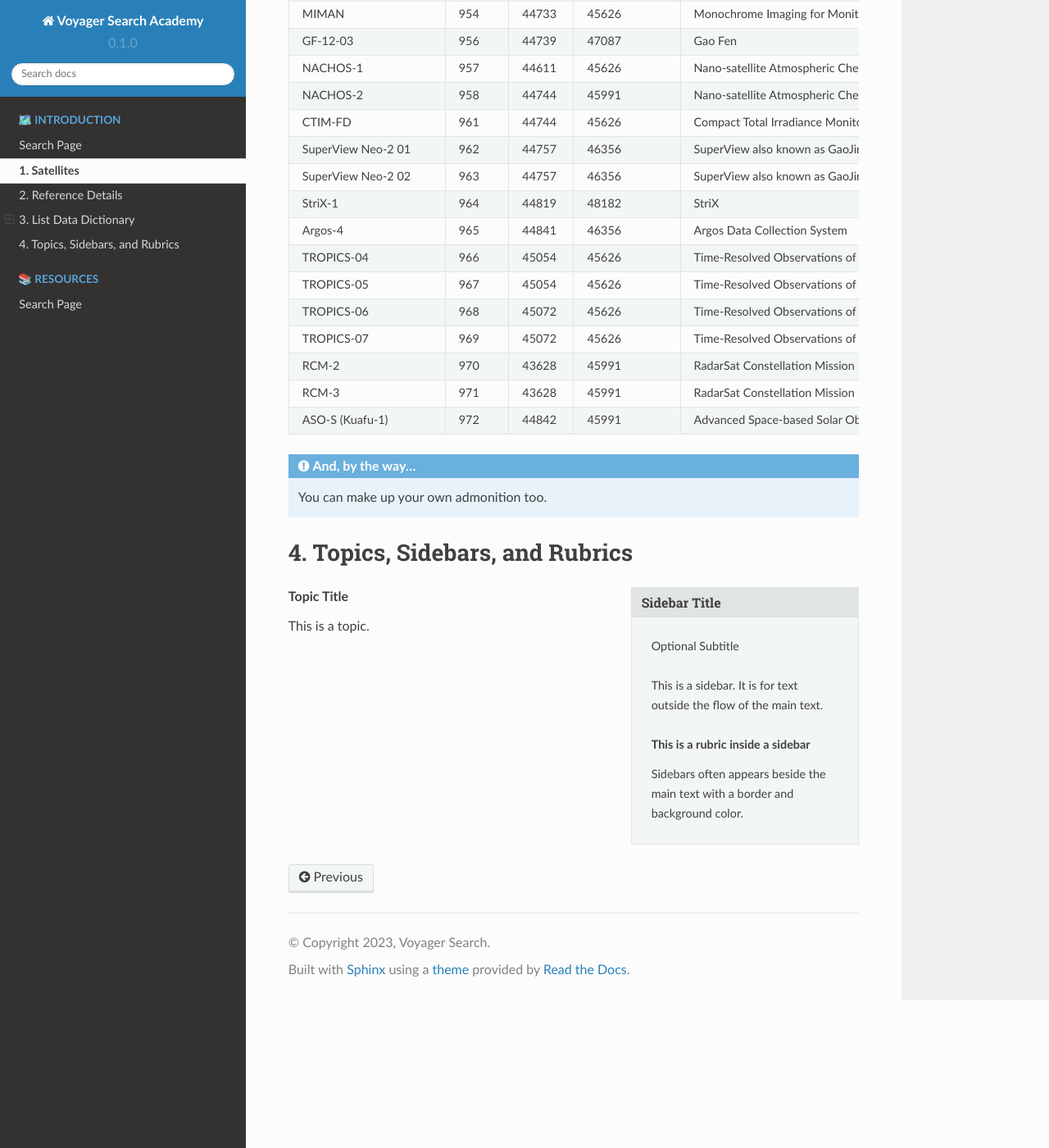
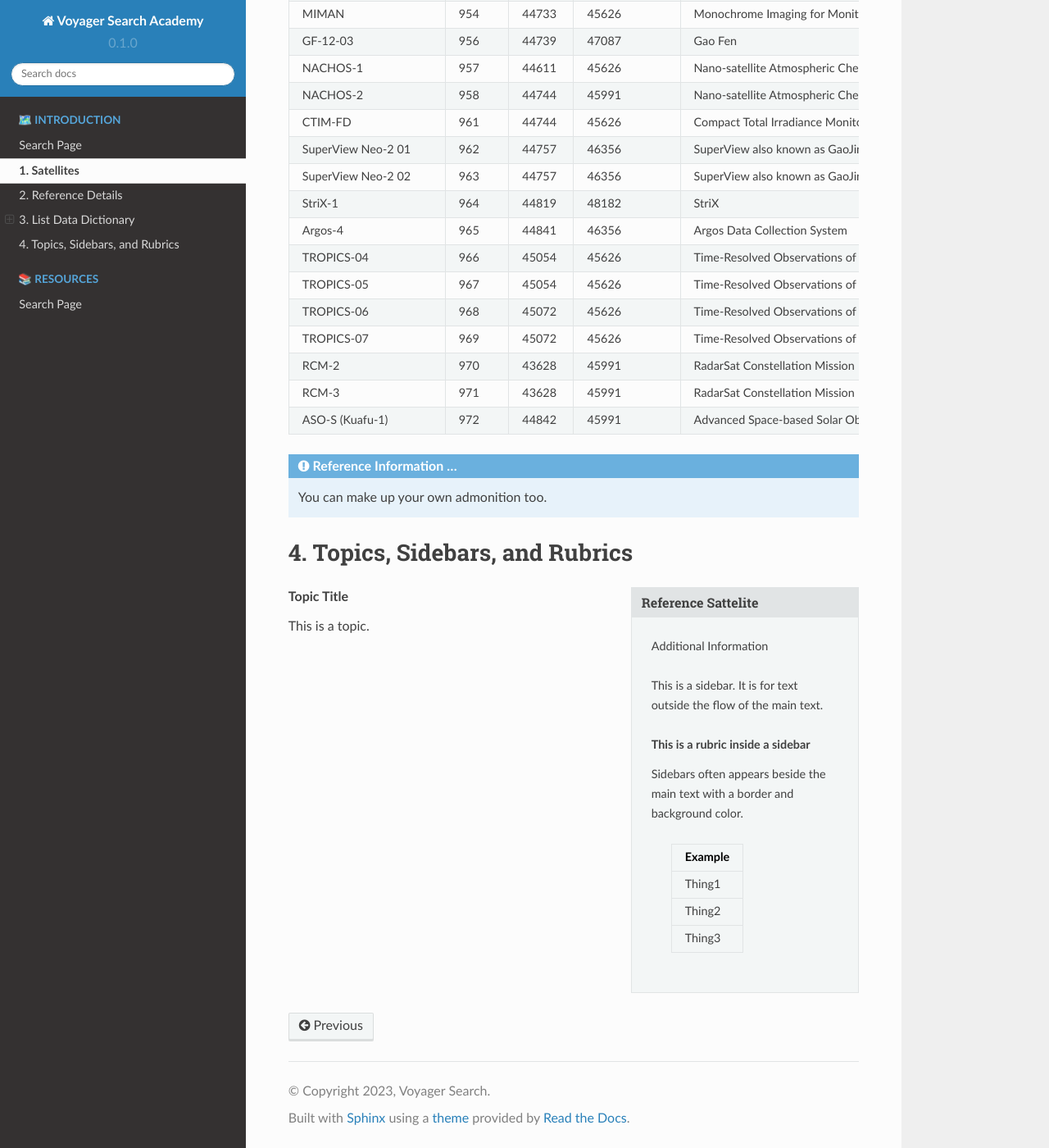
Before and after one commit to voyagersearch/academy, a Sphinx documentation site: the page built from docs/source/references/satellite/satellite.rst, in a window 1280 px wide and 1400 px high, scrolled down 28268 px. Shown: the whole window at 82% size. Built offline with Sphinx 7.4.7 and the Read the Docs theme 2.0.0, drawn with Linux system fonts in a browser that asks for light colours; pages that are not in the unit, such as notebooks, are missing from menus.

Commit message:
Update satellite.rst

```diff
--- a/docs/source/references/satellite/satellite.rst
+++ b/docs/source/references/satellite/satellite.rst
@@ -41,15 +41,15 @@ This data
    :header-rows: 1
 
 
-.. admonition:: And, by the way...
+.. admonition:: Reference Information ...
 
    You can make up your own admonition too.
 
 Topics, Sidebars, and Rubrics
 -----------------------------
 
-.. sidebar:: Sidebar Title
-   :subtitle: Optional Subtitle
+.. sidebar:: Reference Sattelite
+   :subtitle: Additional Information
 
    This is a sidebar.  It is for text outside the flow of the main
    text.
@@ -59,6 +59,16 @@ Topics, Sidebars, and Rubrics
    Sidebars often appears beside the main text with a border and
    background color.
 
+    +---------+
+    | Example |
+    +=========+
+    | Thing1  |
+    +---------+
+    | Thing2  |
+    +---------+
+    | Thing3  |
+    +---------+
+
 .. topic:: Topic Title
 
    This is a topic.
```
